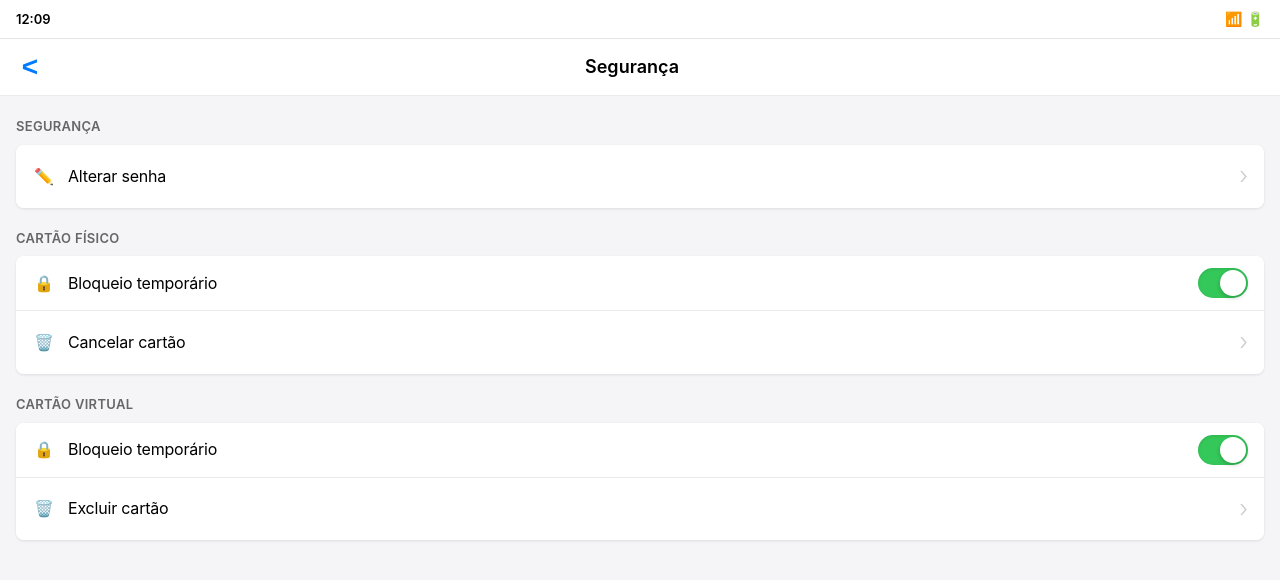
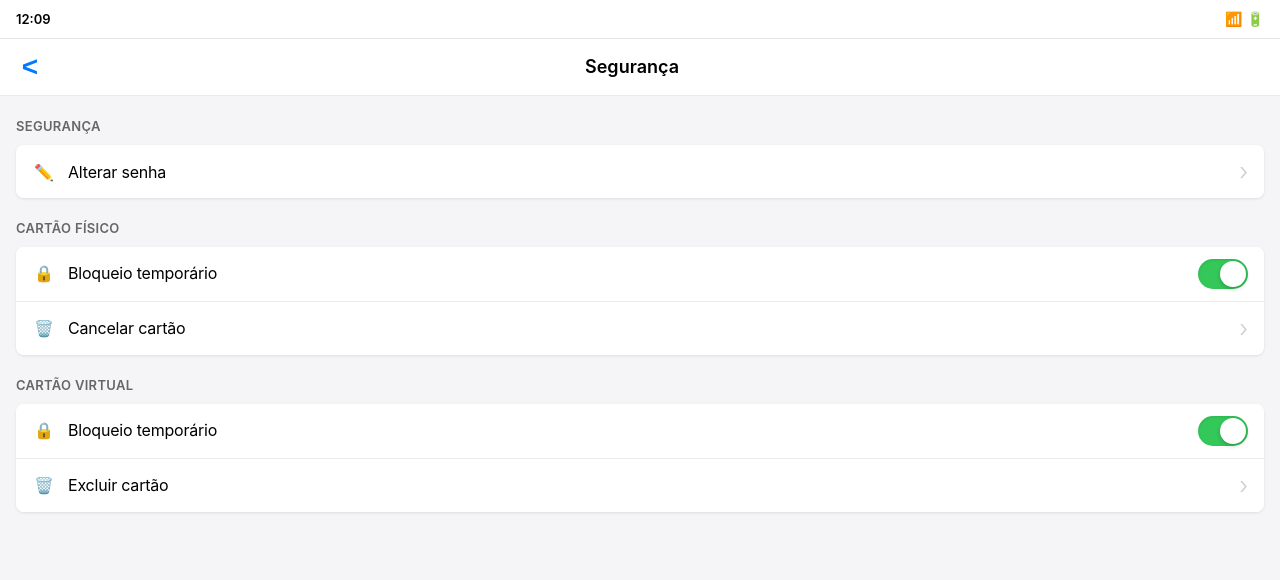
Before and after one commit to thiagohubgit/projeto-angular-ios, an Angular app: page / in a window 1280 px wide. Shown: the top 580 px of the page. Built offline with nearby package versions, Linux system fonts and the light colour scheme.

Commit message:
Accessibility improvements: Add button semantics and improve focus states for menu items and toggles

```diff
--- a/src/app/ios-page/ios-page.component.css
+++ b/src/app/ios-page/ios-page.component.css
@@ -131,6 +131,64 @@
   border-bottom: none;
 }
 
+/* Menu Button (Alterar Senha, Cancelar, Excluir) */
+.menu-button {
+  display: flex;
+  justify-content: space-between;
+  align-items: center;
+  padding: 12px 16px;
+  border: none;
+  background-color: #fff;
+  border-bottom: 1px solid rgba(0, 0, 0, 0.08);
+  width: 100%;
+  text-align: left;
+  cursor: pointer;
+  transition: background-color 0.2s ease;
+  font-family: inherit;
+}
+
+.menu-button:hover {
+  background-color: #f9f9f9;
+}
+
+.menu-button.last-item {
+  border-bottom: none;
+}
+
+.menu-button:focus {
+  outline: 2px solid #0071e3;
+  outline-offset: -2px;
+  background-color: #f0f8ff;
+}
+
+.menu-button:focus-visible {
+  outline: 2px solid #0071e3;
+  outline-offset: -2px;
+  background-color: #f0f8ff;
+}
+
+/* Toggle Item */
+.toggle-item {
+  position: relative;
+}
+
+.toggle-item-label {
+  display: flex;
+  align-items: center;
+  gap: 12px;
+  flex: 1;
+  cursor: pointer;
+  margin: 0;
+  padding: 0;
+}
+
+.toggle-item:has(.toggle-input:focus),
+.toggle-item:has(.toggle-input:focus-visible) {
+  outline: 2px solid #0071e3;
+  outline-offset: -2px;
+  background-color: #f0f8ff;
+}
+
 .item-left {
   display: flex;
   align-items: center;
@@ -144,23 +202,16 @@
   display: flex;
   align-items: center;
   justify-content: center;
+  flex-shrink: 0;
 }
 
 .item-label {
   font-size: 16px;
   font-weight: 400;
   color: #000;
-  cursor: pointer;
   margin: 0;
   padding: 0;
   letter-spacing: -0.2px;
-}
-
-.item-right {
-  display: flex;
-  align-items: center;
-  justify-content: flex-end;
-  margin-left: auto;
 }
 
 .arrow-icon {
@@ -168,6 +219,7 @@
   color: #ccc;
   font-weight: 300;
   margin-left: 8px;
+  flex-shrink: 0;
 }
 
 /* Toggle Switch Styles */
@@ -176,20 +228,26 @@
   display: inline-block;
   width: 50px;
   height: 30px;
+  flex-shrink: 0;
 }
 
 .toggle-input {
   opacity: 0;
-  width: 0;
-  height: 0;
+  width: 100%;
+  height: 100%;
   position: absolute;
+  top: 0;
+  left: 0;
+  margin: 0;
+  padding: 0;
+  cursor: pointer;
 }
 
-.toggle-input:focus + .toggle-switch,
-.toggle-input:focus-visible + .toggle-switch {
+.toggle-input:focus ~ .toggle-switch,
+.toggle-input:focus-visible ~ .toggle-switch {
   outline: 2px solid #0071e3;
   outline-offset: 2px;
-  box-shadow: inset 0 1px 3px rgba(0, 0, 0, 0.2), 0 0 0 3px rgba(0, 113, 227, 0.1);
+  box-shadow: inset 0 1px 3px rgba(0, 0, 0, 0.2);
 }
 
 .toggle-switch {
@@ -203,6 +261,7 @@
   transition: 0.3s ease;
   border-radius: 15px;
   box-shadow: inset 0 1px 3px rgba(0, 0, 0, 0.2);
+  pointer-events: none;
 }
 
 .toggle-switch:before {
@@ -218,12 +277,12 @@
   box-shadow: 0 2px 4px rgba(0, 0, 0, 0.2);
 }
 
-.toggle-input:checked + .toggle-switch {
+.toggle-input:checked ~ .toggle-switch {
   background-color: #34c759;
   box-shadow: inset 0 1px 3px rgba(0, 0, 0, 0.1);
 }
 
-.toggle-input:checked + .toggle-switch:before {
+.toggle-input:checked ~ .toggle-switch:before {
   transform: translateX(20px);
 }
 
--- a/src/app/ios-page/ios-page.component.html
+++ b/src/app/ios-page/ios-page.component.html
@@ -24,21 +24,33 @@
       <h2 class="section-title">{{ section.title }}</h2>
 
       <div class="section-content" role="region" [attr.aria-label]="section.title">
-        <div *ngFor="let item of section.items; let last = last"
-             class="menu-item"
+        <ng-container *ngFor="let item of section.items; let last = last">
+          <!-- Button Item (com seta) -->
+          <button *ngIf="item.hasArrow"
+             class="menu-button"
+             [class.last-item]="last"
+             type="button"
+             (click)="handleItemClick(item)"
+             [attr.aria-label]="item.label">
+            <div class="item-left">
+              <span class="item-icon" aria-hidden="true">{{ item.icon }}</span>
+              <span class="item-label">{{ item.label }}</span>
+            </div>
+            <div class="arrow-icon" aria-hidden="true">›</div>
+          </button>
+
+          <!-- Toggle Item (Bloqueio temporário) -->
+          <div *ngIf="item.hasToggle"
+             class="menu-item toggle-item"
              [class.last-item]="last"
              role="listitem">
-
-          <!-- Item Content -->
-          <div class="item-left">
-            <span class="item-icon" aria-hidden="true">{{ item.icon }}</span>
-            <label [for]="'item-' + item.id" class="item-label">{{ item.label }}</label>
-          </div>
-
-          <!-- Item Right (Toggle or Arrow) -->
-          <div class="item-right">
-            <!-- Toggle (Bloqueio temporário) -->
-            <div *ngIf="item.hasToggle" class="toggle-wrapper">
+            <label class="toggle-item-label" [for]="'item-' + item.id">
+              <div class="item-left">
+                <span class="item-icon" aria-hidden="true">{{ item.icon }}</span>
+                <span class="item-label">{{ item.label }}</span>
+              </div>
+            </label>
+            <div class="toggle-wrapper">
               <input
                 type="checkbox"
                 [checked]="item.enabled"
@@ -50,11 +62,8 @@
               <label [for]="'item-' + item.id" class="toggle-switch" aria-hidden="true"></label>
               <span class="sr-only">{{ item.enabled ? 'Ativado' : 'Desativado' }}</span>
             </div>
-
-            <!-- Arrow (Alterar/Cancelar/Excluir) -->
-            <div *ngIf="item.hasArrow" class="arrow-icon" aria-hidden="true">›</div>
           </div>
-        </div>
+        </ng-container>
       </div>
     </div>
   </div>
--- a/src/app/ios-page/ios-page.component.ts
+++ b/src/app/ios-page/ios-page.component.ts
@@ -53,6 +53,12 @@ export class IosPageComponent {
     }
   }
 
+  handleItemClick(item: MenuItem): void {
+    if (item.hasArrow) {
+      console.log(`Clicou em: ${item.label}`);
+    }
+  }
+
   goBack(): void {
     console.log('Voltar');
   }
```
